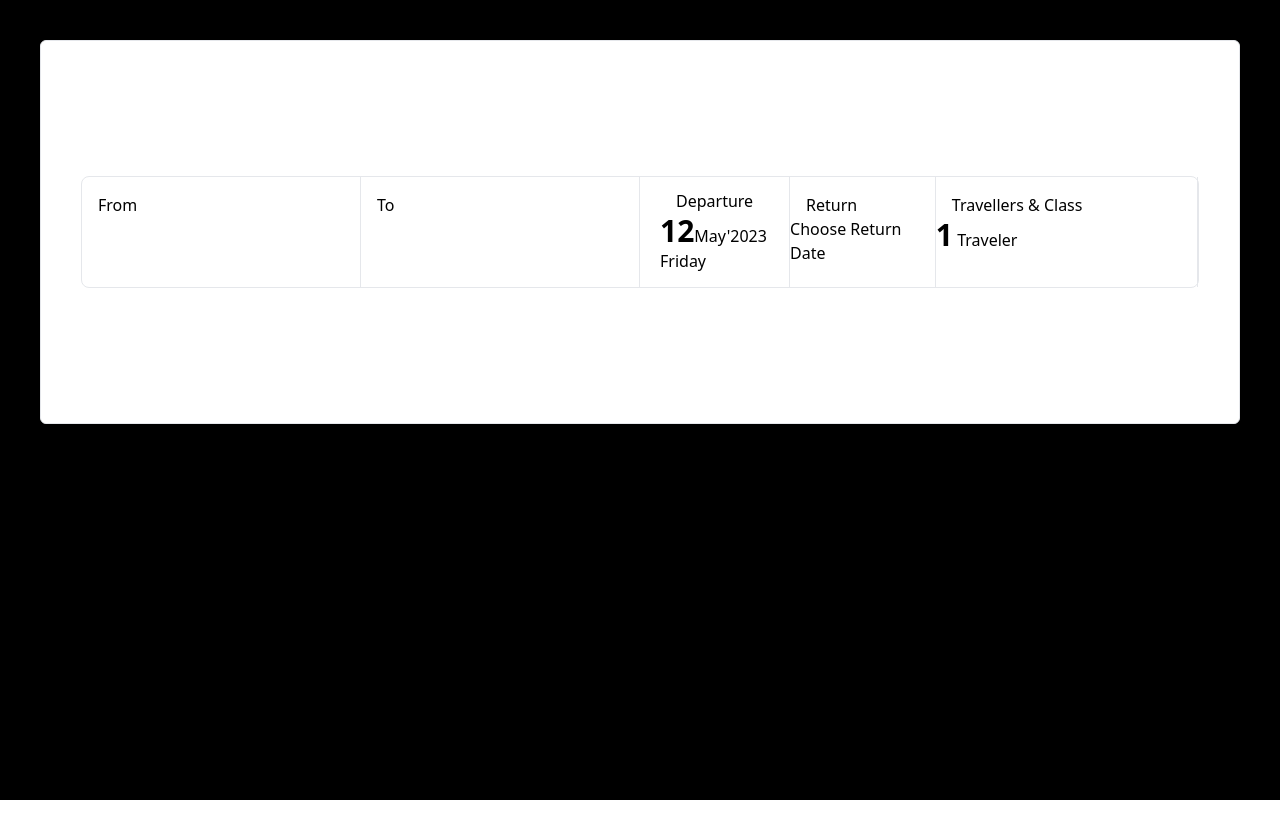
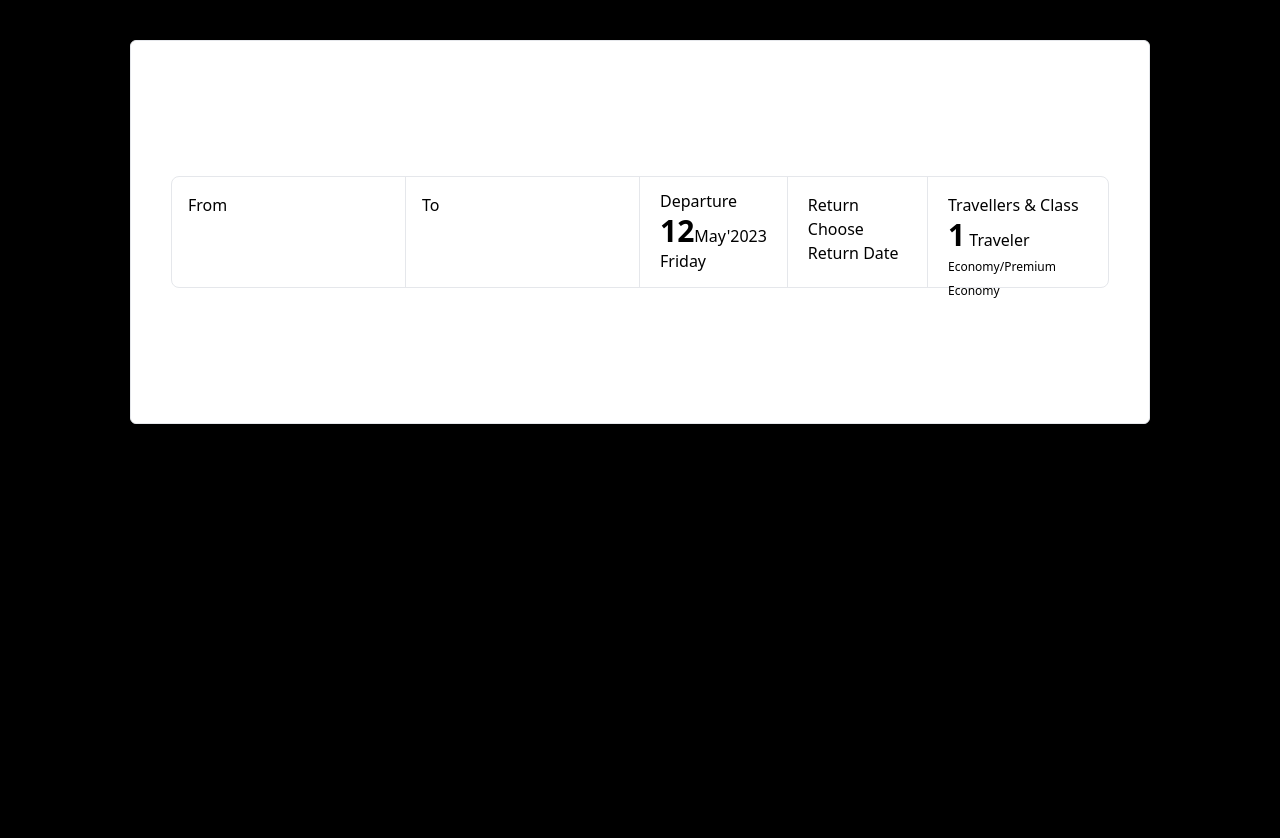
Before and after one commit to info-mdshakeeb/make-my-trip-test, a React (Vite) app: page / in a window 1280 px wide. Shown: the top 838 px of the page. Before the commit the page ends 800 px from the top, so only its background shows below. Built offline with nearby package versions, Linux system fonts and the light colour scheme.

Commit message:
Travellers & Class condition added

```diff
--- a/src/App.jsx
+++ b/src/App.jsx
@@ -5,7 +5,7 @@ import { useRoot } from "./Context/Root";
 
 
 function App() {
-  const { selectDepartureDate, showSearchForm, setShowSearchForm, showSearchTo, setShowSearchTo, departure, setDeparture, returnDate, setReturnDate, selectReturnDate, showTraveler, setShowTraveler, totalTraveler } = useRoot()
+  const { selectDepartureDate, showSearchForm, setShowSearchForm, showSearchTo, setShowSearchTo, departure, setDeparture, returnDate, setReturnDate, selectReturnDate, showTraveler, setShowTraveler, totalTraveler, ticketClass, adultsTraveler, infantsTraveler } = useRoot()
 
 
   const headFunction = () => {
@@ -56,8 +56,8 @@ function App() {
     setShowTraveler(true)
   }
   return (
-    <>
-      <div className="min-h-screen bg-black p-10" onClick={headFunction}>
+    <div className='bg-black p-10'>
+      <div className="min-h-screen  max-w-[85%] mx-auto" onClick={headFunction}>
         <div className="h-96 bg-white  border rounded-md shadow-md flex items-center px-10">
           <div className="h-28 w-full rounded-lg border flex ">
             <div className="w-1/2 flex">
@@ -74,7 +74,7 @@ function App() {
             </div>
             <div className="w-1/2 flex">
               <div className={` w-40 border-r pt-3 px-5 cursor-pointer hover:bg-[#eaf5ff] transition duration-400 ease-in-out  ${departure ? "bg-[#eaf5ff] " : undefined}`} onClick={handleDeparture}>
-                <div className="px-4">Departure</div>
+                <div className="">Departure</div>
                 <p><span className="text-3xl font-bold">
                   {selectDepartureDate.format('DD')}</span>
                   <span>{selectDepartureDate.format('MMM')}'</span>
@@ -85,8 +85,8 @@ function App() {
                 {departure && (
                   <Calendar type={"start"} />)}
               </div>
-              <div className={` w-40 border-r pt-4 cursor-pointer hover:bg-[#eaf5ff] transition duration-400 ease-in-out  ${returnDate ? "bg-[#eaf5ff] " : undefined}`} onClick={handleReturn}>
-                <div className="px-4">Return</div>
+              <div className={` w-40 border-r pt-4 px-5 cursor-pointer hover:bg-[#eaf5ff] transition duration-400 ease-in-out  ${returnDate ? "bg-[#eaf5ff] " : undefined}`} onClick={handleReturn}>
+                <div className="">Return</div>
                 {selectReturnDate ? <p><span className="text-3xl font-bold">
                   {selectReturnDate.format('DD')}</span>
                   <span>{selectReturnDate.format('MMM')}'</span>
@@ -97,18 +97,30 @@ function App() {
                 {returnDate && (
                   <Calendar type={"end"} />)}
               </div>
-              <div className={`  w-72 border-r pt-4 cursor-pointer hover:bg-[#eaf5ff] transition duration-400 ease-in-out  ${showTraveler ? "bg-[#eaf5ff] " : undefined}`} onClick={handleTraveler}>
-                <div className="px-4">Travellers & Class</div>
-                <p><span className="text-3xl font-bold">{totalTraveler}</span> Traveler
+              <div className={` w-52  pt-4  px-5 cursor-pointer hover:bg-[#eaf5ff] transition duration-400 ease-in-out   ${showTraveler ? "bg-[#eaf5ff] " : undefined}`} onClick={handleTraveler}>
+                <p className="">Travellers & Class</p>
+                <p><span className="text-3xl font-bold">{totalTraveler}</span> Traveler <br />
+                  <span className='text-xs'>{ticketClass} </span>
                 </p>
-                {showTraveler && (
-                  <Traveler />)}
+                {adultsTraveler < infantsTraveler ?
+                  <div className=" relative top-4">
+                    <p className='text-xs bg-red-300 text-red-700'>Number of infants cannot be more than adults</p>
+                  </div> : null}
+                <div className={`${adultsTraveler < infantsTraveler ? '-mt-[90px]' : '-mt-14'}`}>
+                  {showTraveler && (
+                    <Traveler />)}
+                </div>
+
+
               </div>
+
             </div>
           </div>
+
         </div>
+
       </div>
-    </>
+    </div>
   )
 }
 
--- a/src/Components/Calendar.jsx
+++ b/src/Components/Calendar.jsx
@@ -15,7 +15,7 @@ export default function Calendar({ type }) {
         setReturnDate(false)
     }
     return (
-        <div className=" w-[340px] bg-white border shadow-md rounded-lg z-30 relative">
+        <div className={`w-[340px] bg-white border shadow-md rounded-lg z-30 relative  -ml-5 ${!selectReturnDate ? "-mt-[45px]" : "-mt-[56px]"} `}>
             <div className="flex justify-between items-center px-4 mt-4">
                 <h1 className="select-none font-semibold">
                     {months[today.month()]}, {today.year()}
--- a/src/Components/Traveler.jsx
+++ b/src/Components/Traveler.jsx
@@ -4,13 +4,13 @@ import Slide from './Slide';
 import TicketClass from './TicketClass';
 
 const Traveler = () => {
-    const { handelTotalTravel } = useRoot()
+    const { handelTotalTravel, infantsTraveler, adultsTraveler } = useRoot()
     const dataAdults = [1, 2, 3, 4, 5, 6, 7, 8, 9]
     const dataChildren = [0, 1, 2, 3, 4, 5, 6]
     const classType = ["Economy/Premium Economy", "Premium Economy", "Business",]
 
     return (
-        <div className='h-[370px] shadow-md w-[640px] -ml-96 bg-white  mt-3 rounded-md z-30 relative py-6 px-10'>
+        <div className={`h-[355px] shadow-md w-[640px] -ml-[450px] bg-white border  rounded-md z-30 relative py-6 px-10 `}>
             <div className="">
                 <p> ADULTS (12y +)</p>
                 <span className='text-sm opacity-40'>on the day of travel</span>
@@ -29,15 +29,29 @@ const Traveler = () => {
                 </div>
             </div>
             <div className="mt-5">
-                <p>CHOOSE TRAVEL CLASS</p>
+                <p className='pb-1'>CHOOSE TRAVEL CLASS</p>
                 <TicketClass classType={classType} />
             </div>
-            <div className="my-3 w-full flex justify-end text-sm">
-                <button
-                    onClick={handelTotalTravel}
-                    className=" px-6 py-1 bg-blue-500 text-white font-semibold rounded-full shadow-md hover:bg-blue-700 focus:outline-none focus:ring-2 focus:ring-blue-400 focus:ring-opacity-75">
-                    APPLY
-                </button>
+            {adultsTraveler < infantsTraveler &&
+                <div className='flex justify-between'>
+                    <p className='mt-3 text-red-400'>Number of infants cannot be more than adults</p>
+                    <button disabled
+                        className={` px-6 py-1  rounded-full shadow-md  focus:outline-none focus:ring-2 bg-gray-700 text-white cursor-pointer  `}
+                    >
+                        APPLY
+                    </button>
+                </div>
+
+            }
+            <div className=" w-full flex justify-end text-sm">
+                {adultsTraveler >= infantsTraveler ?
+                    <button
+                        className={` hover:bg-blue-700  px-6 py-1  bg-blue-500 text-white font-semibold rounded-full shadow-md  focus:outline-none focus:ring-2 focus:ring-blue-400 focus:ring-opacity-75  `}
+                        onClick={handelTotalTravel}>
+                        APPLY
+                    </button> : null
+                }
+
             </div>
         </div>
     );
--- a/src/Context/Root.jsx
+++ b/src/Context/Root.jsx
@@ -33,6 +33,8 @@ const Root = ({ children }) => {
     const [selectReturnDate, setSelectReturnDate] = useState(false);
     const [departure, setDeparture] = useState(false)
 
+    //child error :
+    const [childError, setChildError] = useState(false)
     // class
     const [ticketClass, setTicketClass] = useState("Economy/Premium Economy")
 
@@ -42,7 +44,8 @@ const Root = ({ children }) => {
     const [returnDate, setReturnDate] = useState(false)
 
     const value = {
-        today, setToday, selectDepartureDate, setSelectDepartureDate, showSearchForm, setShowSearchForm, showSearchTo, setShowSearchTo, departure, setDeparture, returnDate, setReturnDate, selectReturnDate, setSelectReturnDate, showTraveler, setShowTraveler, totalTraveler, setTotalTraveler, handelTotalTravel, adultsTravelerExtra, setAdultsTravelerExtra, adultsTraveler, setAdultsTraveler, childrenTravelerExtra, setChildrenTravelerExtra, childrenTraveler, setChildrenTraveler, infantsTravelerExtra, setInfantsTravelerExtra, infantsTraveler, setInfantsTraveler, ticketClass, setTicketClass
+        today, setToday, selectDepartureDate, setSelectDepartureDate, showSearchForm, setShowSearchForm, showSearchTo, setShowSearchTo, departure, setDeparture, returnDate, setReturnDate, selectReturnDate, setSelectReturnDate, showTraveler, setShowTraveler, totalTraveler, setTotalTraveler, handelTotalTravel, adultsTravelerExtra, setAdultsTravelerExtra, adultsTraveler, setAdultsTraveler, childrenTravelerExtra, setChildrenTravelerExtra, childrenTraveler, setChildrenTraveler, infantsTravelerExtra, setInfantsTravelerExtra, infantsTraveler, setInfantsTraveler, ticketClass, setTicketClass,
+        childError, setChildError
     }
     return (
         <root.Provider value={value}>
--- a/tailwind.config.cjs
+++ b/tailwind.config.cjs
@@ -5,7 +5,8 @@ module.exports = {
     "./src/**/*.{js,ts,jsx,tsx}",
   ],
   theme: {
-    extend: {},
+    extend: {
+    },
   },
   plugins: [],
 }
```
